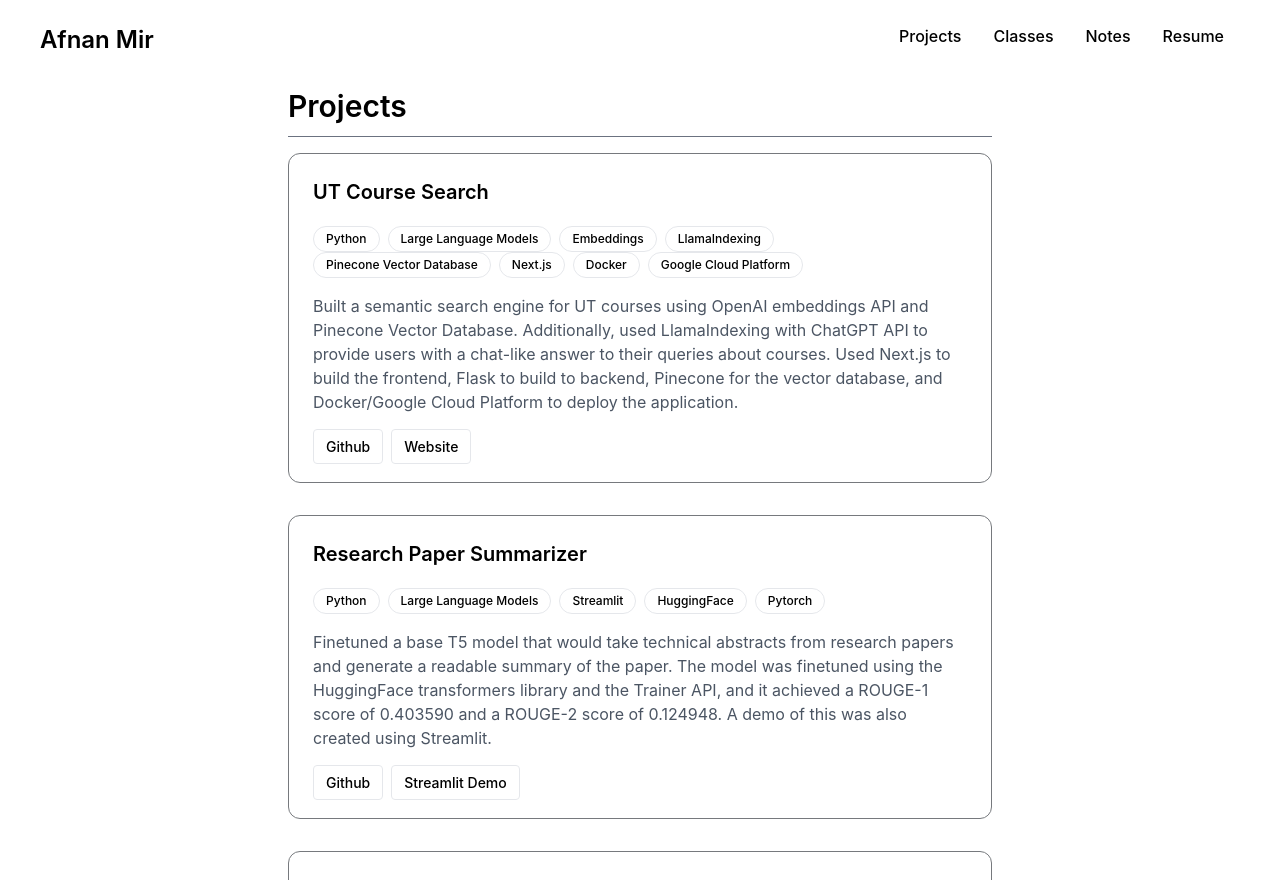
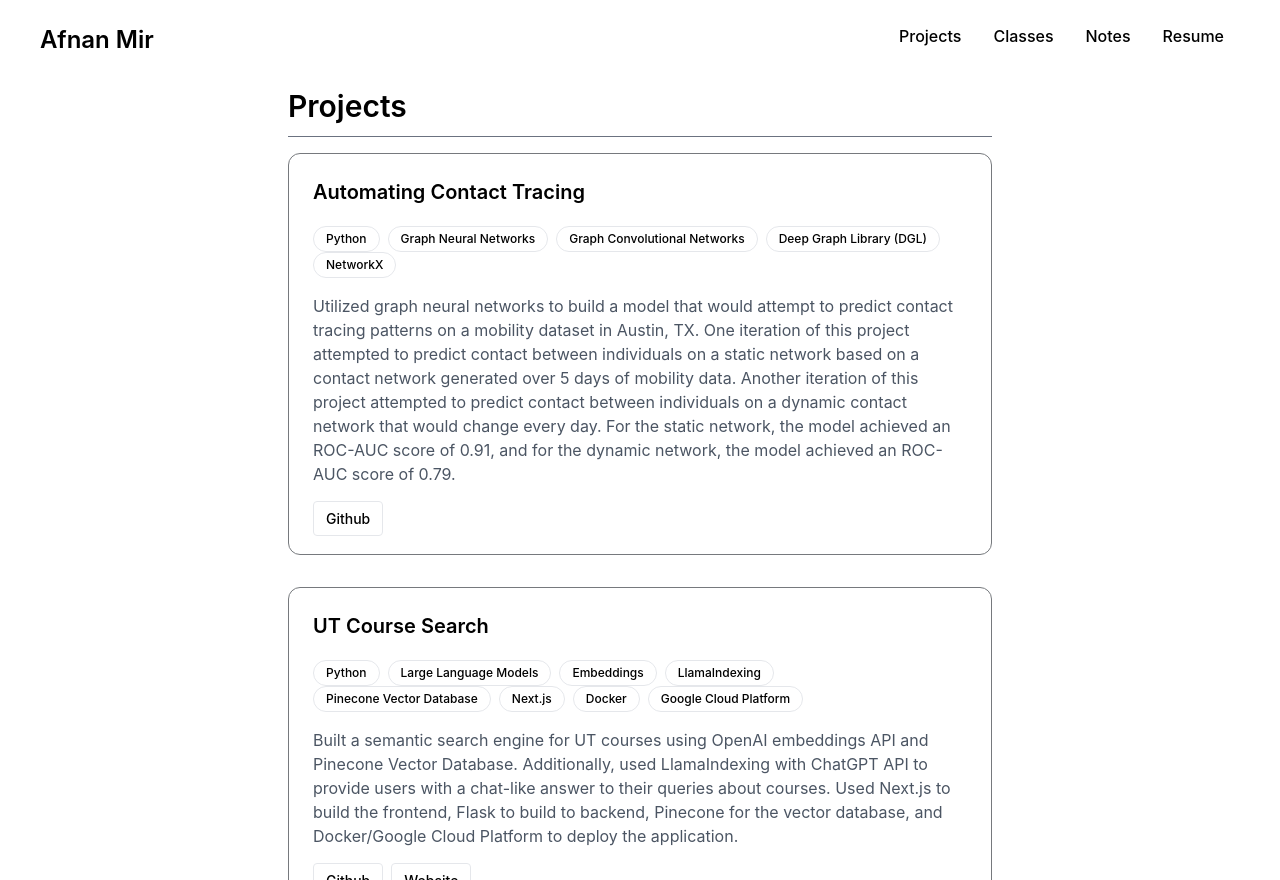
Before and after one commit to afnanmmir/afnanmmir.github.io, a Next.js app: page /projects in a window 1280 px wide. Built offline with nearby package versions, Linux system fonts and the light colour scheme.

Commit message:
add fall 2023 classes

```diff
--- a/src/data/ClassInfo.js
+++ b/src/data/ClassInfo.js
@@ -4,7 +4,7 @@ export const ClassInfo = [
         professor: "Gligoric",
         link: "http://users.ece.utexas.edu/~gligoric/teaching/ee312-sp19/syllabus.pdf",
         description: [
-            "Learn the basics of C and C++ programming langauges",
+            "Learn the basics of C and C++ programming languages",
             "Introduction to data structures such as linked lists, binary search trees, and hashmaps",
             "Explore topics in software design such as object oriented programming, time complexity analysis, and recursion",
             "Implemented algorithms such as sorting and various binary search tree algorithms"
@@ -99,27 +99,27 @@ export const ClassInfo = [
         link: "https://vita-group.github.io/fall_22.html",
         description: [
             "Learned the fundamentals or computer vision and 'teaching machines how to see'.",
-            "Explored topics such as convolution, edge detection, keypoint detection/correspondence, camera models, and machine/deep learning for computer vision",
+            "Explored topics such as convolution, edge detection, key-point detection/correspondence, camera models, and (deep) machine learning for computer vision",
             "Built a basketball shot predictor using deep learning based pose estimation and gradient boosted trees."
         ]
     },
     {
         title: "ECE361E - Edge AI/ML",
-        professor: "Marcalescu",
+        professor: "Marculescu",
         description: [
-            "Learned about performing machine learning and deep learning on edge devices such as microcontrollera and FPGAs",
+            "Learned about performing machine learning and deep learning on edge devices such as microcontrollers and FPGAs",
             "Explored topics such as quantization, pruning, efficient neural architectures, and Neural Architecture Search",
-            "Explored the interation between model design and affects on hardware (temperature, power, etc.)"
+            "Explored the interaction between model design and effects on hardware (temperature, power, etc.)"
         ]
     },
     {
         title: "LIN373N - Machine Learning Toolbox for Text Analysis",
         professor: "Li",
-        link: "https://jessyli.com/courses/lin373n",
+        link: "https://jessyli.com/courses/lin373n_s23",
         description: [
             "Learned the fundamentals of natural language processing for text analysis, classification, and generation",
             "Explored topics such as n-gram models, word embeddings, recurrent neural networks, and transformers",
-            "Built a Research Paper Summarizer by finetuning a pretrained T5 model on a dataset of research papers with assoicated plain language summaries"
+            "Built a Research Paper Summarizer by finetuning a pretrained T5 model on a dataset of research papers with associated plain language summaries"
         ]
     },
     {
@@ -130,5 +130,25 @@ export const ClassInfo = [
             "Learned about topics in digital signal processing such as sampling, filtering, modulation, and demodulation",
             "Applied these topics on an ARM microcontroller by implementing a transmitter and receiver in C",
         ]
+    },
+    {
+        title: "ECE382V - Programming Paradigms",
+        professor: "Gligoric",
+        link: "/static/pdfs/ECE382V_Syllabus.pdf",
+        description: [
+            "Learned about various programming paradigms and different programming languages that implement these paradigms",
+            "Explored topics such as functional programming (OCaml), object oriented programming (Smalltalk, Go), and declarative programming (SQL, Cypher), and concurrent programming (CSP, Linda)",
+            "Learned about the frontend of a compiler such as lexical analysis, parsing, and semantic analysis and implemented a lexer, parser, and semantic analyzer for a toy language using Java and ANTLR",
+            "Built an application utilizing multiple programming paradigms to process and execute Cypher queries on a graph database, and visualize the graph using Smalltalk and OCaml"
+        ]
+    },
+    {
+        title: "ECE381K - Machine Learning on Real World Networks",
+        professor: "Marculescu",
+        description: [
+            "Learned about network science and graph theory on real world networks such as social networks, transportation networks, and biological networks",
+            "Explored machine learning techniques on graphs such as graph embeddings and graph neural networks (Graph Convolutional Networks, Graph Attention Networks, etc.)",
+            "Built a graph neural network to predict contact tracing patterns on mobility dataset in Austin, TX"
+        ]
     }
 ]
--- a/src/data/ProjectInfo.js
+++ b/src/data/ProjectInfo.js
@@ -1,4 +1,18 @@
 export const ProjectData = [
+    {
+        title: "Automating Contact Tracing",
+        description: "Utilized graph neural networks to build a model that would attempt to predict contact tracing patterns on a mobility dataset in Austin, TX. One iteration of this project attempted to predict contact between individuals on a static network based on a contact network generated over 5 days of mobility data. Another iteration of this project attempted to predict contact between individuals on a dynamic contact network that would change every day. For the static network, the model achieved an ROC-AUC score of 0.91, and for the dynamic network, the model achieved an ROC-AUC score of 0.79.",
+        tools: [
+            "Python",
+            "Graph Neural Networks",
+            "Graph Convolutional Networks",
+            "Deep Graph Library (DGL)",
+            "NetworkX",
+        ],
+        links: {
+            "Github": "https://github.com/afnanmmir/Infection-Tracing"
+        }
+    },
     {
         title: "UT Course Search",
         description: "Built a semantic search engine for UT courses using OpenAI embeddings API and Pinecone Vector Database. Additionally, used LlamaIndexing with ChatGPT API to provide users with a chat-like answer to their queries about courses. Used Next.js to build the frontend, Flask to build to backend, Pinecone for the vector database, and Docker/Google Cloud Platform to deploy the application.",
```
Also changed, not shown: 1 other file (tests, documents, lock files or other folders).
